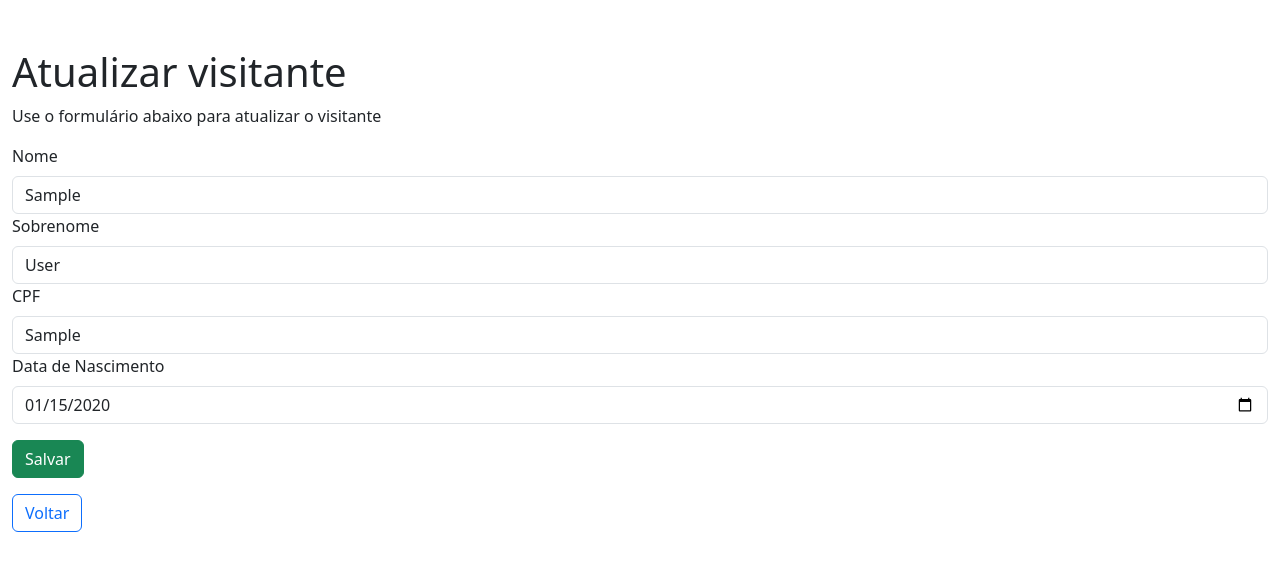
After one commit to matheuskirst/senac-django, a Django app: page /visitors/update/1/ in a window 1280 px wide. The commit adds this page. Shown: the top 571 px of the page. Run offline with Django 5.2, Linux system fonts and the light colour scheme; tables that the repository leaves empty hold one stand-in row (values such as "Sample post").

Commit message:
feat: add visitor update and delete functionalities

```diff
--- /dev/null
+++ b/gerenciamento-visitantes/app/templates/visitors/update-visitor.html
@@ -0,0 +1,36 @@
+<!DOCTYPE html>
+<html lang="en">
+<head>
+    <meta charset="UTF-8">
+    <meta name="viewport" content="width=device-width, initial-scale=1.0">
+    <link href="https://cdn.jsdelivr.net/npm/bootstrap@5.3.8/dist/css/bootstrap.min.css" rel="stylesheet" integrity="sha384-sRIl4kxILFvY47J16cr9ZwB07vP4J8+LH7qKQnuqkuIAvNWLzeN8tE5YBujZqJLB" crossorigin="anonymous">
+    <script src="https://cdn.jsdelivr.net/npm/bootstrap@5.3.8/dist/js/bootstrap.bundle.min.js" integrity="sha384-FKyoEForCGlyvwx9Hj09JcYn3nv7wiPVlz7YYwJrWVcXK/BmnVDxM+D2scQbITxI" crossorigin="anonymous"></script>
+    <title>Atualizar Visitante</title>
+</head>
+<body>
+    <div class="container-fluid pt-5">
+        <h1>Atualizar visitante</h1>
+        <p>Use o formulário abaixo para atualizar o visitante</p>
+
+        <form action="./" method="post">
+            {% csrf_token %}
+            {% if visitor %}
+            <label for="first_name" class="form-label">Nome</label>
+            <input type="text" class="form-control" id="first_name" name="first_name" value="{{ visitor.first_name }}">
+
+            <label for="last_name" class="form-label">Sobrenome</label>
+            <input type="text" class="form-control" id="last_name" name="last_name" value="{{ visitor.last_name }}">
+
+            <label for="cpf" class="form-label">CPF</label>
+            <input type="text" class="form-control" id="cpf" name="cpf" placeholder="___.___.___-__" value="{{ visitor.cpf }}">
+
+            <label for="birthdate" class="form-label">Data de Nascimento</label>
+            <input type="date" class="form-control" id="birthdate" name="birthdate" value="{{ visitor.birthdate }}">
+            {% endif %}
+            <input type="submit" value="Salvar" class="btn btn-success mt-3">
+        </form>
+
+        <a href="../../" class="btn btn-outline-primary mt-3">Voltar</a>
+    </div>
+</body>
+</html>
--- a/gerenciamento-visitantes/app/urls.py
+++ b/gerenciamento-visitantes/app/urls.py
@@ -4,5 +4,7 @@ from app import views
 urlpatterns = [
     path('', views.home, name='home'),
     path('visitors/', views.visitors, name='visitors'),
-    path('visitors/create/', views.create_visitor, name='create-visitor')
+    path('visitors/create/', views.create_visitor, name='create-visitor'),
+    path('visitors/update/<int:id>/', views.update_visitor, name='update-visitor'),
+    path('visitors/delete/<int:id>/', views.delete_visitor, name='delete-visitor')
 ]
--- a/gerenciamento-visitantes/app/views.py
+++ b/gerenciamento-visitantes/app/views.py
@@ -5,7 +5,7 @@ from django.shortcuts import render, redirect
 from .models import Visitor
 
 def home(request: HttpRequest) -> HttpResponse:
-    return render(request, 'home.html')
+    return render(request, 'home/home.html')
 
 def visitors(request: HttpRequest) -> HttpResponse:
     visitors = Visitor.objects.all()
@@ -14,7 +14,7 @@ def visitors(request: HttpRequest) -> HttpResponse:
         'visitors': visitors
     }
 
-    return render(request, 'visitors.html', response)
+    return render(request, 'visitors/visitors.html', response)
 
 def create_visitor(request: HttpRequest) -> HttpResponse:
     if request.method == 'POST':
@@ -29,6 +29,33 @@ def create_visitor(request: HttpRequest) -> HttpResponse:
 
         visitor.save()
 
+        return redirect(to='visitors')
+
+    return render(request, 'visitors/create-visitor.html')
+
+def update_visitor(request: HttpRequest, id: int) -> HttpResponse:
+    if request.method == 'POST':
+        visitor = Visitor.objects.get(pk=id)
+        visitor.first_name = request.POST['first_name']
+        visitor.last_name = request.POST['last_name']
+        visitor.cpf = request.POST['cpf']
+        visitor.birthdate = datetime.strptime(request.POST['birthdate'], '%Y-%m-%d')
+        visitor.save()
         return redirect('visitors')
 
-    return render(request, 'create-visitor.html')
+    visitor = Visitor.objects.get(pk=id)
+    visitor.birthdate = datetime.strftime(visitor.birthdate, '%Y-%m-%d')
+    visitor.ticket_date = datetime.strftime(visitor.ticket_date, '%Y-%m-%d')
+
+    response = {
+        'visitor': visitor
+    }
+
+    return render(request, 'visitors/update-visitor.html', response)
+
+def delete_visitor(request: HttpRequest, id: int) -> HttpResponse:
+    if request.method == 'POST':
+        visitor = Visitor.objects.get(pk=id)
+        visitor.delete()
+
+    return redirect(to='visitors')
```
Also changed, not shown: gerenciamento-visitantes/app/templates/visitors/create-visitor.html (renamed from gerenciamento-visitantes/app/templates/create-visitor.html, +6 -4 lines), gerenciamento-visitantes/app/templates/visitors/visitors.html (renamed from gerenciamento-visitantes/app/templates/visitors.html, +8 -0 lines), gerenciamento-visitantes/app/templates/home/home.html (renamed from gerenciamento-visitantes/app/templates/home.html).
